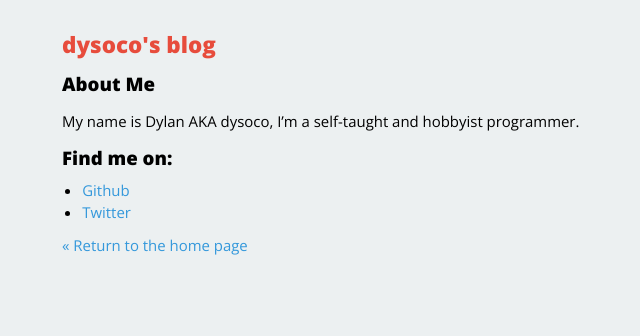
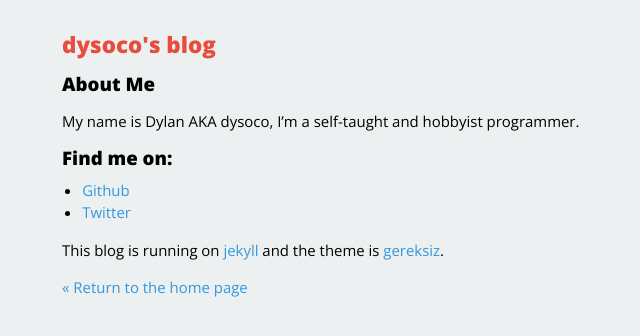
Before and after one commit to dsocolobsky/dsocolobsky.github.io, a Jekyll site: the page built from about/index.markdown, in a window 1280 px wide. Shown: the top 336 px of the page, without its empty margins (282-922 px from the left). Built offline with Jekyll 4.4.1, drawn with Linux system fonts in a browser that asks for light colours; Markdown is read by kramdown in place of the engine named in the settings.

Commit message:
Add info to about

```diff
--- a/about/index.markdown
+++ b/about/index.markdown
@@ -10,5 +10,9 @@ My name is Dylan AKA dysoco, I'm a self-taught and hobbyist programmer.
 * [Github][github]
 * [Twitter][twitter]
 
+This blog is running on [jekyll][jekyll] and the theme is [gereksiz][gereksiz].
+
 [github]: https://github.com/dysoco
 [twitter]: http://twitter.com/dysoco
+[jekyll]: http://jekyllrb.com/
+[gereksiz]: https://github.com/berkoz/gereksiz/
```
